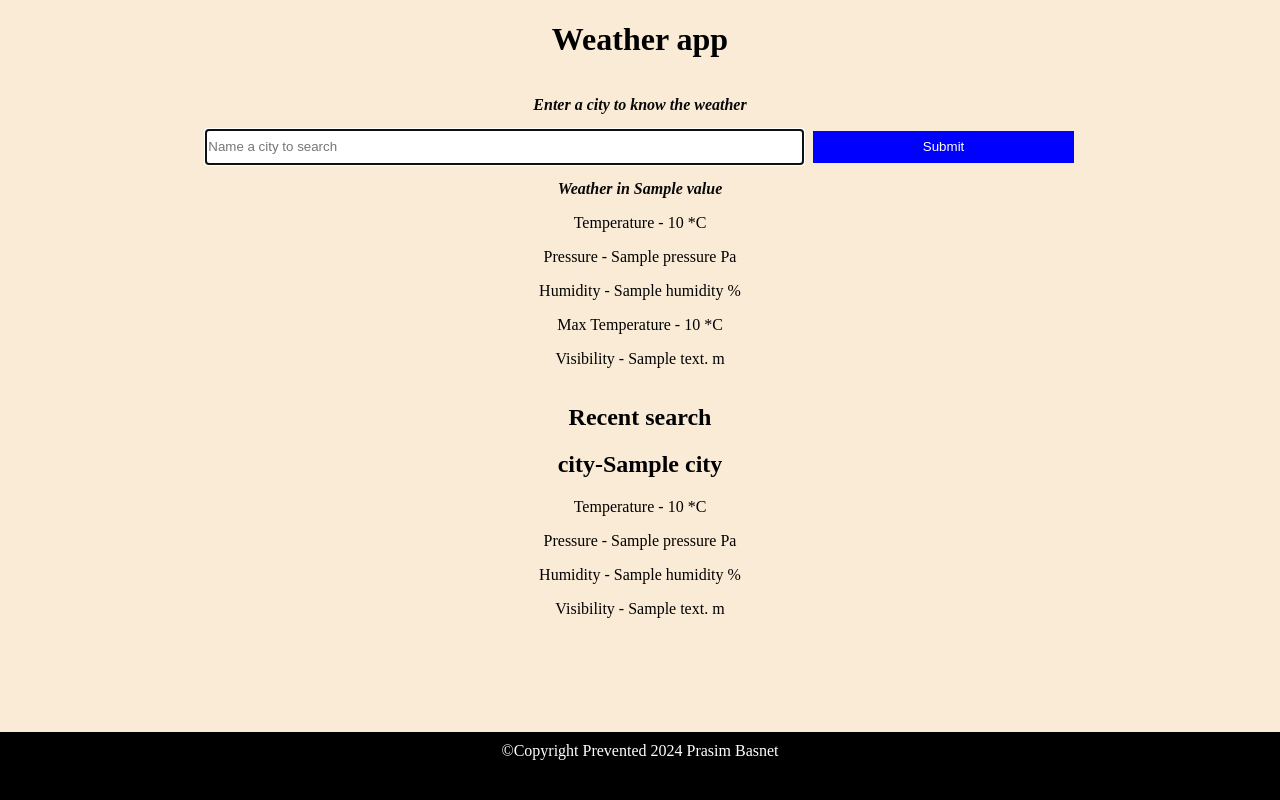
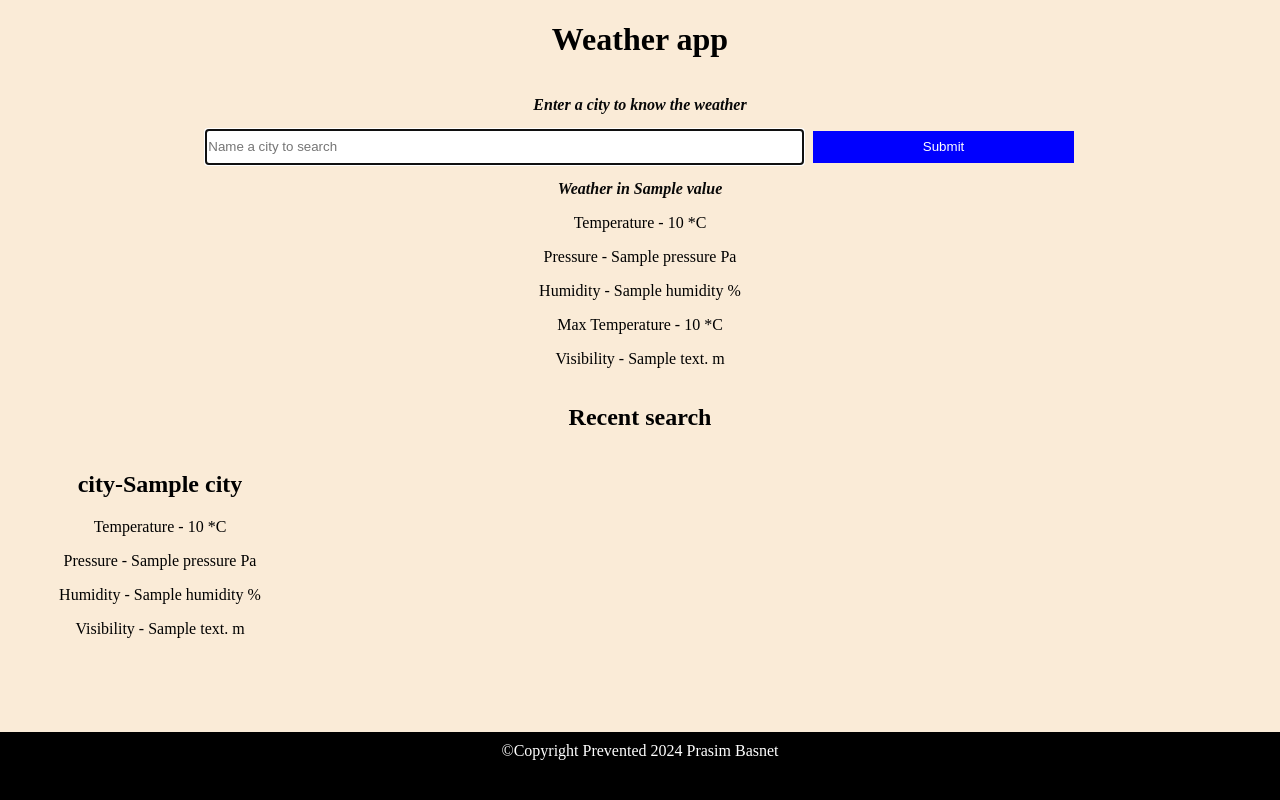
Before and after one commit to Prasiss/Weather_App, a Flask app: template templates/index.html in a window 1280 px wide. Run offline with Flask 3, Linux system fonts and the light colour scheme; the template is opened without the code that fills it: most values are stand-ins (such as "Sample title", 1, 10 or a date in 2020).

Commit message:
fifth commit

```diff
--- a/static/style.css
+++ b/static/style.css
@@ -39,6 +39,20 @@ input{
     border: 0;
 
 }
+.section{
+    display: flex;
+    flex-direction: row;
+    align-items: center;
+    text-align: center;
+    background-color: antiquewhite;
+    width: 100%;
+}
+
+.values{
+    height: 15rem;
+    width: 25%;
+}
+
 
 #submit{
     background-color: blue;
--- a/templates/index.html
+++ b/templates/index.html
@@ -34,15 +34,16 @@
 
             {% endif %}
         </div>
+        <h2>Recent search</h2>
         <div class="section">
-            <h2>Recent search</h2>
             {% for  data in database_value %}
+
                 <div class="values">
-                    <h2>city-{{ data['City']}} </h2>
+                    <h2>city-{{ data["City"]}} </h2>
                     <p>Temperature - {{ data['Temperature'] }} *C</p>
                     <p>Pressure -  {{ data['pressure'] }} Pa</p>
                     <p>Humidity  - {{ data['Humidity'] }} %</p>
-                    <p> Visibility - {{ data['Visibility']}} m</p>
+                    <p>Visibility - {{ data['Visibility']}} m</p>
                 </div>
             {% endfor %}
         </div>
```
Also changed, not shown: search.db.
